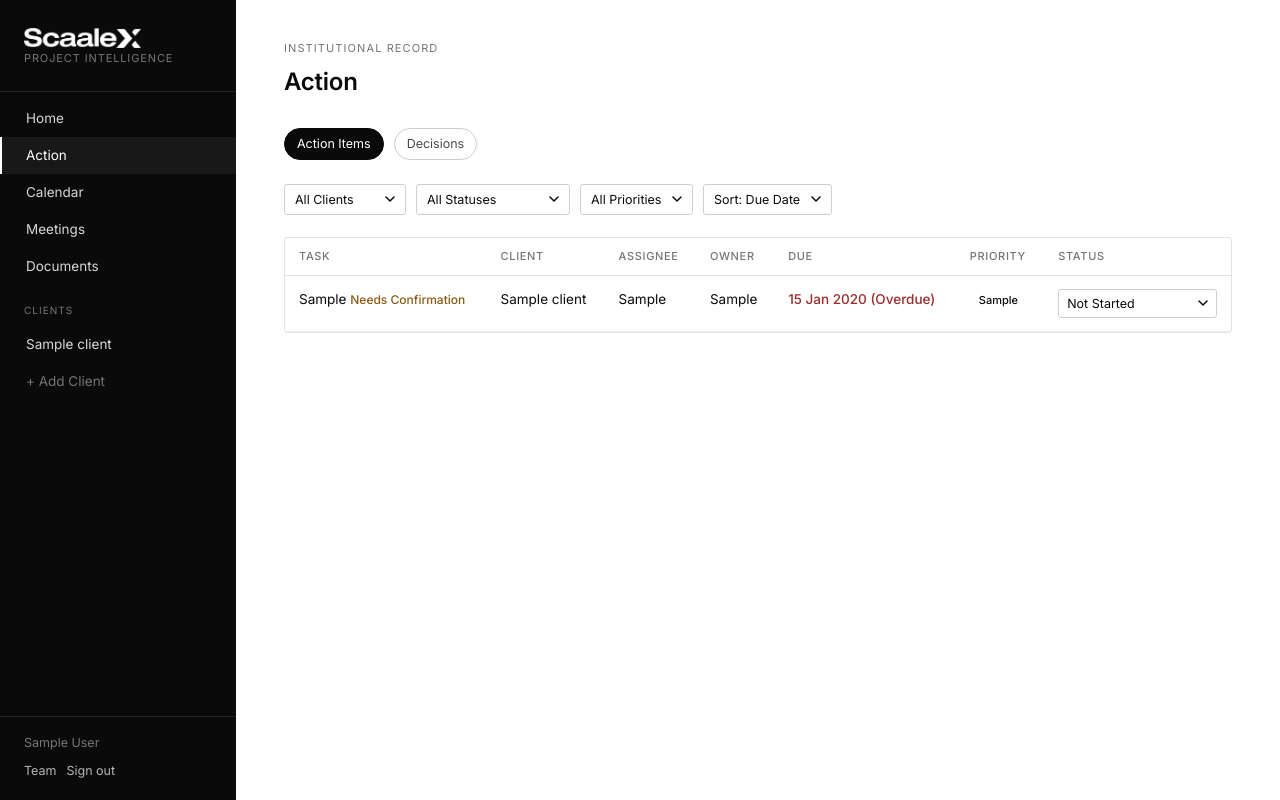
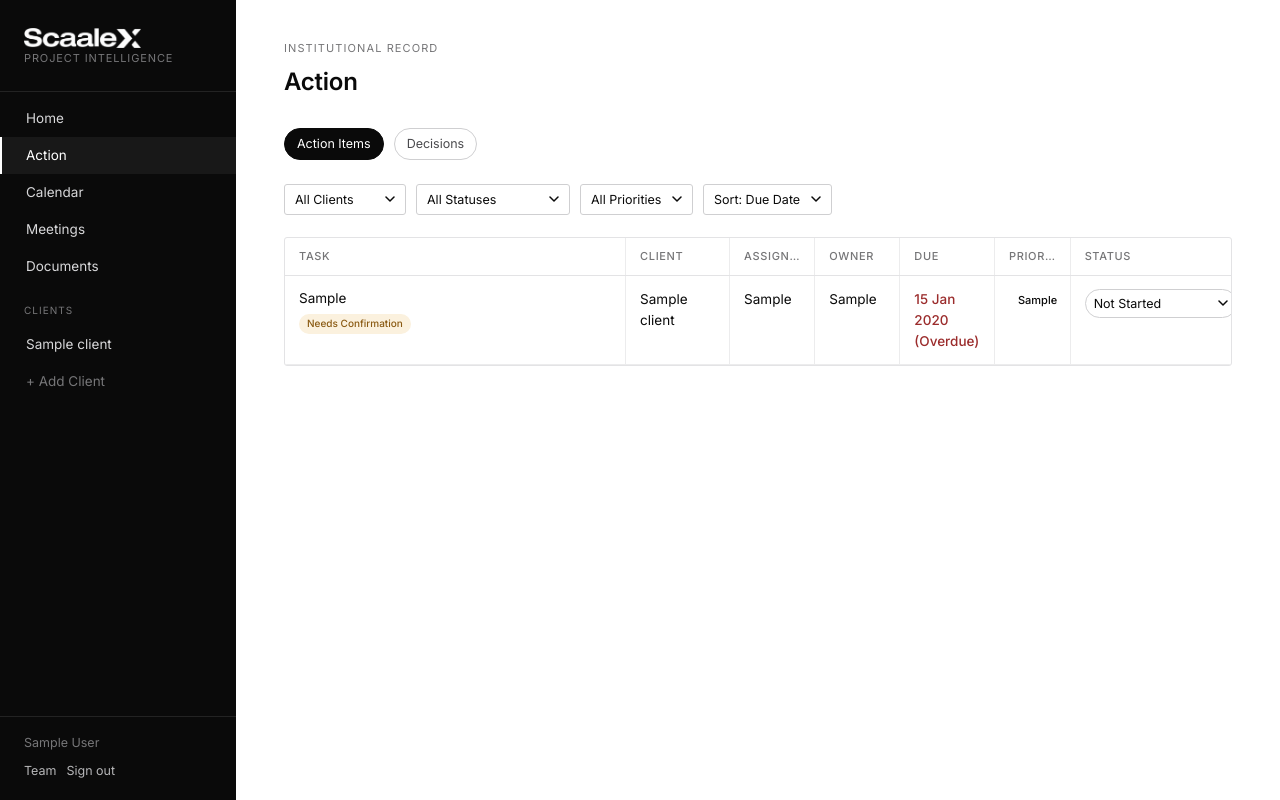
Before and after one commit to Pv-Anand/Scaalex, a Flask app: page /action-items in a window 1280 px wide. Run offline with Flask 3, Linux system fonts and the light colour scheme; a user stored in the database is signed in; tables that the repository leaves empty hold one stand-in row (values such as "Sample post"); some libraries are stand-ins or nearby versions.

Commit message:
Redesign global Action Items table: fixed columns and row dividers
Replaces content-driven column widths with a fixed layout so Due
Date no longer wraps to three lines and Task no longer dominates
the row. Task text clamps to 2 lines with the "Needs Confirmation"
flag moved to its own badge instead of running into the sentence.
Adds thin vertical dividers between columns, zebra-striped rows,
muted "—" placeholders for empty cells, and a pill-styled status
select to match the Priority badge.

Co-Authored-By: Claude Sonnet 5 <noreply@anthropic.com>

```diff
--- a/static/css/style.css
+++ b/static/css/style.css
@@ -239,6 +239,25 @@ button { font-family: inherit; }
 .table tr:hover td { background: var(--grey-50); }
 .table-wrap { border: 1px solid var(--line); border-radius: var(--radius); overflow-x: auto; -webkit-overflow-scrolling: touch; }
 .table select { min-width: 152px; padding: 6px 26px 6px 8px; background-position: right 8px center; font-size: 12.5px; }
+
+/* ---------- Action items table: fixed columns, dividers, zebra rows ---------- */
+.action-table { table-layout: fixed; min-width: 900px; }
+.action-table th { overflow: hidden; text-overflow: ellipsis; white-space: nowrap; }
+.action-table .col-task { width: 36%; }
+.action-table .col-client { width: 11%; }
+.action-table .col-assignee { width: 9%; }
+.action-table .col-owner { width: 9%; }
+.action-table .col-due { width: 10%; }
+.action-table .col-priority { width: 8%; }
+.action-table .col-status { width: 17%; }
+.action-table th, .action-table td { border-left: 1px solid var(--grey-100); }
+.action-table th:first-child, .action-table td:first-child { border-left: none; }
+.action-table tbody tr:nth-child(even) td { background: var(--grey-50); }
+.action-table tbody tr:hover td { background: var(--grey-100); }
+.action-table-clamp { display: -webkit-box; -webkit-line-clamp: 2; -webkit-box-orient: vertical; overflow: hidden; line-height: 1.45; }
+.action-table-empty { color: var(--grey-300); }
+.needs-confirmation-badge { display: inline-block; margin-top: 6px; font-size: 10px; font-weight: 500; padding: 2px 8px; border-radius: 20px; background: var(--warn-bg); color: var(--warn); }
+.status-pill-select { border-radius: 20px; width: 100%; }
 
 .list-item { padding: 14px 0; border-bottom: 1px solid var(--grey-100); }
 .list-item:last-child { border-bottom: none; }
--- a/templates/action_items_global.html
+++ b/templates/action_items_global.html
@@ -32,19 +32,25 @@
 
 {% if items %}
 <div class="table-wrap">
-  <table class="table">
+  <table class="table action-table">
+    <colgroup>
+      <col class="col-task"><col class="col-client"><col class="col-assignee"><col class="col-owner"><col class="col-due"><col class="col-priority"><col class="col-status">
+    </colgroup>
     <thead><tr><th>Task</th><th>Client</th><th>Assignee</th><th>Owner</th><th>Due</th><th>Priority</th><th>Status</th></tr></thead>
     <tbody>
       {% for a in items %}
       <tr>
-        <td>{{ a.task }}{% if a.needs_confirmation %} <span class="needs-confirmation-tag small">Needs Confirmation</span>{% endif %}</td>
+        <td>
+          <div class="action-table-clamp">{{ a.task }}</div>
+          {% if a.needs_confirmation %}<span class="needs-confirmation-badge">Needs Confirmation</span>{% endif %}
+        </td>
         <td><a href="{{ url_for('clients.overview', slug=a.client.slug) }}">{{ a.client.name }}</a></td>
-        <td>{{ a.assignee or '—' }}</td>
+        <td>{% if a.assignee %}{{ a.assignee }}{% else %}<span class="action-table-empty">—</span>{% endif %}</td>
         <td>{{ a.owner }}</td>
-        <td class="{{ 'overdue-text' if a.is_overdue }}">{{ a.due_date.strftime('%d %b %Y') if a.due_date else '—' }}{% if a.is_overdue %} (Overdue){% endif %}</td>
+        <td class="{{ 'overdue-text' if a.is_overdue }}">{% if a.due_date %}{{ a.due_date.strftime('%d %b %Y') }}{% if a.is_overdue %} (Overdue){% endif %}{% else %}<span class="action-table-empty">—</span>{% endif %}</td>
         <td><span class="badge badge-priority-{{ a.priority }}">{{ a.priority }}</span></td>
         <td>
-          <select onchange="updateActionStatus({{ a.id }}, this.value, this)">
+          <select class="status-pill-select" onchange="updateActionStatus({{ a.id }}, this.value, this)">
             {% for s in statuses %}
             <option value="{{ s }}" {{ 'selected' if s == a.status }}>{{ s }}</option>
             {% endfor %}
```
